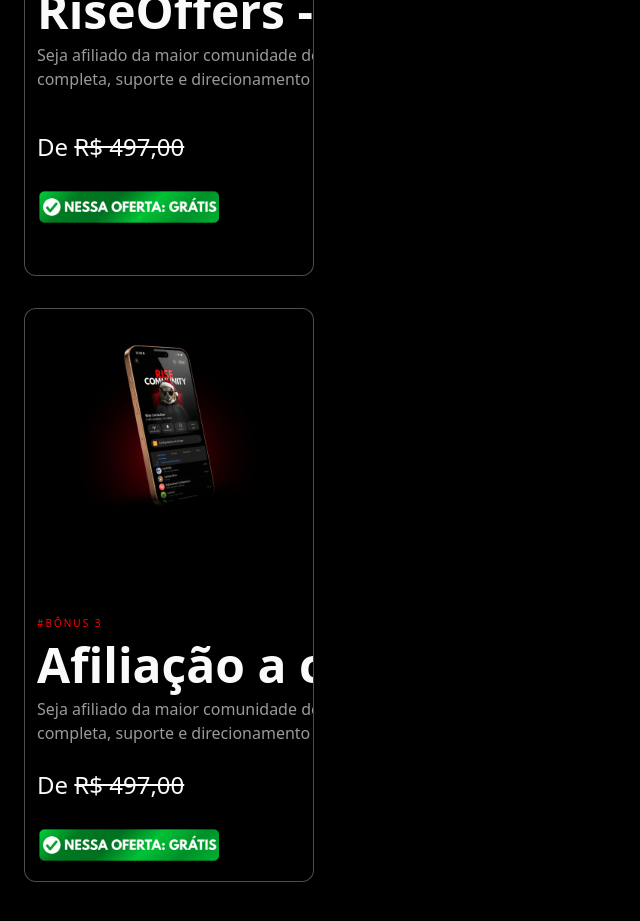
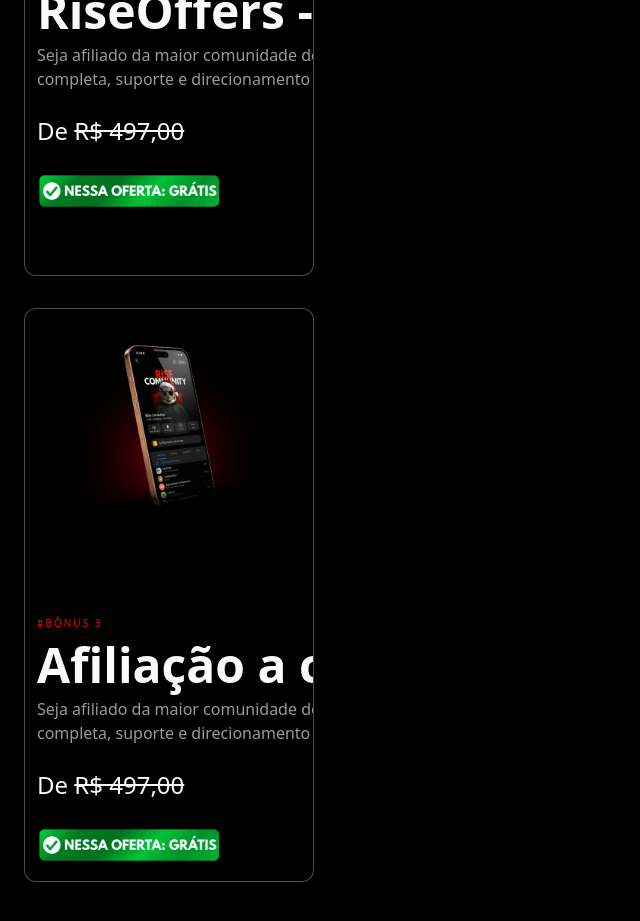
Before and after one commit to alessanderlaem-lang/course-drag-finder, a React (Vite) app: page / in a window 1280 px wide. Shown: the part 2080-3001 px from the top of the page, without its empty margins (0-640 px from the left). Built offline with nearby package versions, Linux system fonts and the light colour scheme; the HTML template or start-up script is replaced by a standard one.

Commit message:
Reverted to commit 2e4961d05ce02a416bfd5cf898d723b423afbb45

```diff
--- a/src/components/BonusSection.tsx
+++ b/src/components/BonusSection.tsx
@@ -84,10 +84,8 @@ const BonusSection = () => {
                 <p className="text-foreground font-bold text-4xl md:text-5xl mt-2 whitespace-nowrap">RiseOffers - Ofertas</p>
                 <p className="text-muted-foreground font-light text-[16px] mt-2 whitespace-nowrap">Seja afiliado da maior comunidade de todas, com uma estrutura</p>
                 <p className="text-muted-foreground font-light text-[16px] whitespace-nowrap">completa, suporte e direcionamento para começar do jeito certo.</p>
-                <div className="translate-y-4">
-                  <p className="text-foreground font-light text-2xl mt-6">De <span className="line-through">R$ 497,00</span></p>
-                  <img src={nessaOfertaGratis} alt="Nessa oferta: Grátis" className="h-[6.5rem] -mt-2" />
-                </div>
+                <p className="text-foreground font-light text-2xl mt-6">De <span className="line-through">R$ 497,00</span></p>
+                <img src={nessaOfertaGratis} alt="Nessa oferta: Grátis" className="h-[6.5rem] -mt-2" />
               </div>
             </div>
           </motion.div>
```
